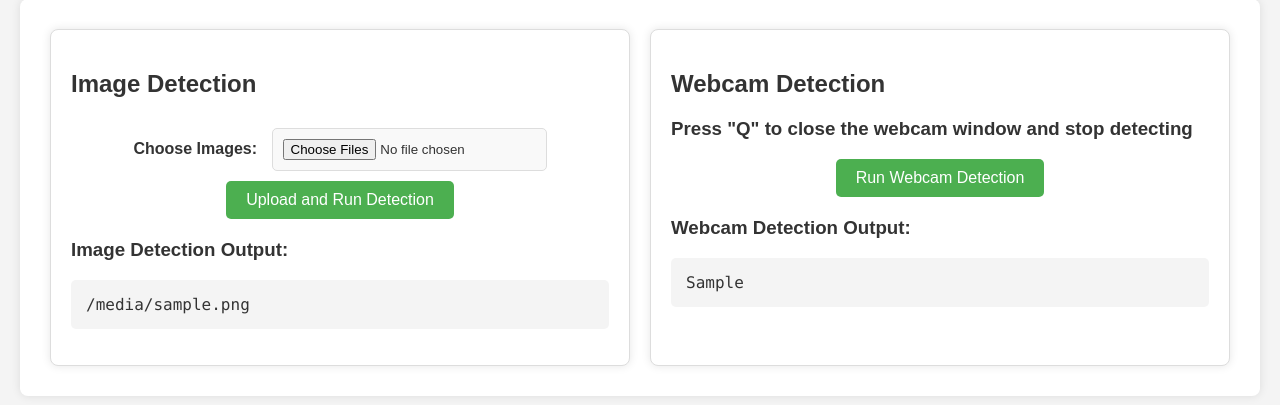
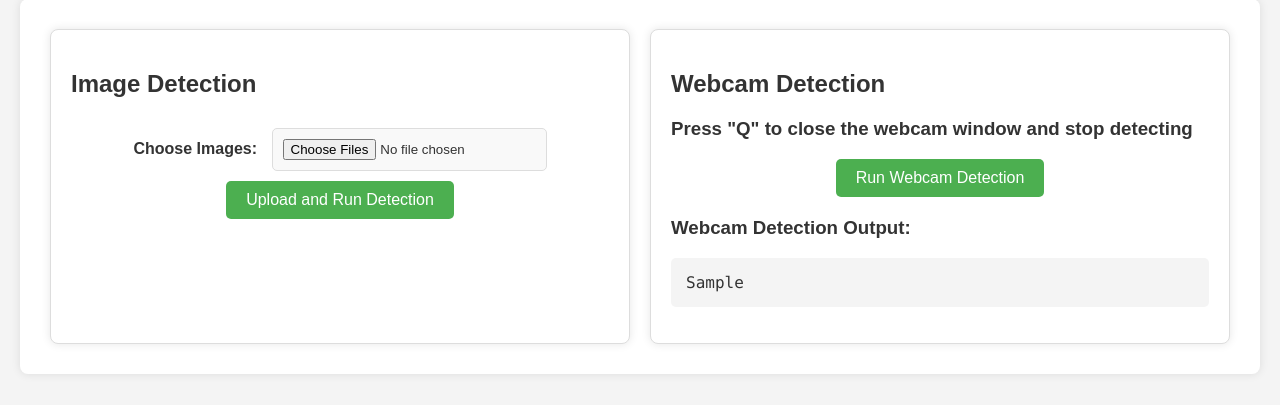
Before and after one commit to Itsmepranay/coin-counting-and-classification-using-tensorflow-lite, a Flask app: template templates/index.html in a window 1280 px wide. Shown: the part 119-524 px from the top of the page. Run offline with Flask 3, Linux system fonts and the light colour scheme; the template is opened without the code that fills it: most values are stand-ins (such as "Sample title", 1, 10 or a date in 2020).

Commit message:
Update index.html

```diff
--- a/templates/index.html
+++ b/templates/index.html
@@ -20,10 +20,12 @@
                     <button type="submit">Upload and Run Detection</button>
                 </form>
 
-            {% if image_output %}
-            <h3>Image Detection Output:</h3>
-            <pre>{{ image_output }}</pre>
+                {% if processed_images %}
+                    <h3>Processed Image:</h3>
+                    <img src="{{ url_for('uploaded_file', filename='_results/' + processed_images[0]) }}" alt="Detected Image">
                 {% endif %}
+
+
             </div>
 
             <!-- Webcam Detection Section -->
```
Lines whose indentation alone changed are shown as unchanged.
